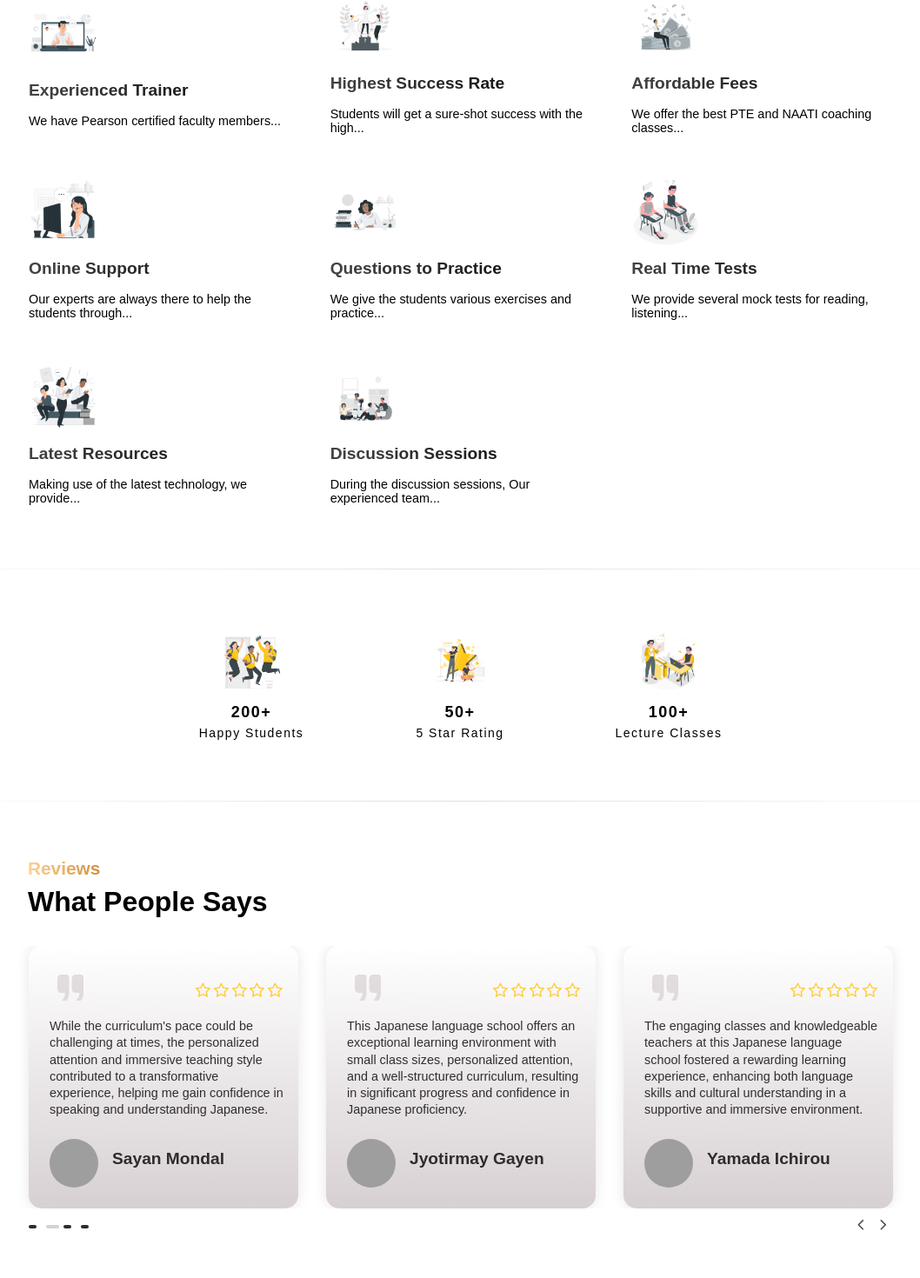
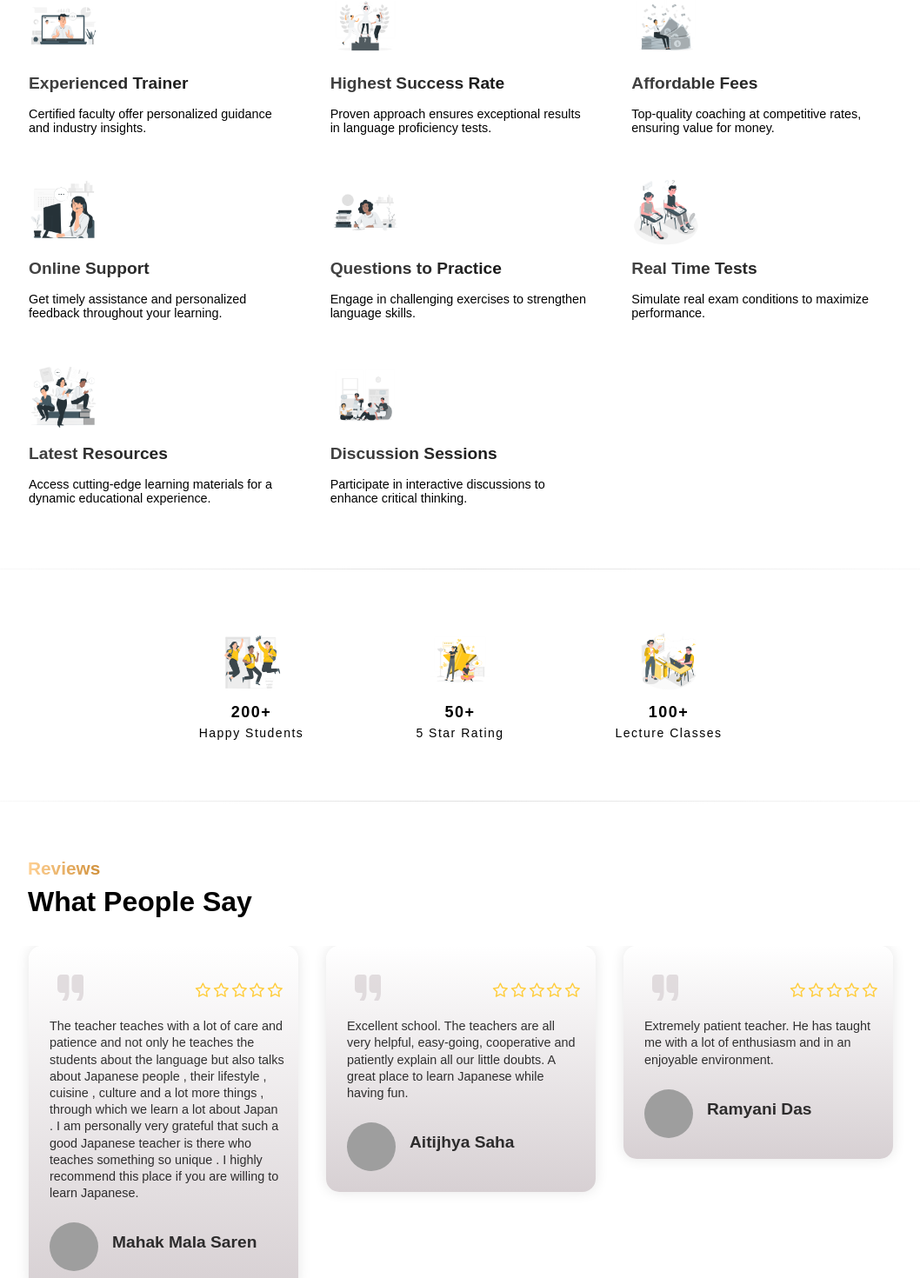
Before and after one commit to sayan0110/yjls-school, a React (Create React App) app: page / in a window 1280 px wide. Shown: the part 5539-7009 px from the top of the page at 87% size, without its empty margins (111-1169 px from the left). Built offline with nearby package versions, Linux system fonts and the light colour scheme; grey boxes are pictures that could not be loaded; a web font is replaced by a local one.

Commit message:
info-updated

```diff
--- a/src/components/Reviews/Review.jsx
+++ b/src/components/Reviews/Review.jsx
@@ -7,28 +7,52 @@ import { Slide } from 'react-awesome-reveal';
 
 let reviews = [
     {
-        name: "Pancham Sardar",
-        img_url: "https://avatars.githubusercontent.com/u/139633470?v=4",
+        name: "Sumita Mondal",
+        img_url: "https://lh3.googleusercontent.com/a-/ALV-UjU9hGMLGr8r7pcpVzOBclOuwRbOOvt_1eOoKxt4vBDwgz1-_w=w75-h75-p-rp-mo-br100",
         stars: 5,
-        disc: `Attending this Japanese language school was a fantastic decision due to its friendly environment and supportive staff, making it easy to connect with fellow students and practice speaking Japanese.It is great way to start my carrer.`
+        disc: `Best Japanese School. This is the best school if you want to learn Japanese. So without wasting time get admitted immediately!! 🇮🇳❤️🇯🇵`
     },
     {
-        name: "Sayan Mondal",
-        img_url: "https://avatars.githubusercontent.com/u/111787853?v=4",
+        name: "Mahak Mala Saren",
+        img_url: "https://lh3.googleusercontent.com/a-/ALV-UjXmcv_xkMDnMk00WmnzSExLms0TYbj6Hqj6mBrrTFgKLG5g3MU=w75-h75-p-rp-mo-br100",
         stars: 5,
-        disc: `While the curriculum's pace could be challenging at times, the personalized attention and immersive teaching style contributed to a transformative experience, helping me gain confidence in speaking and understanding Japanese.`
+        disc: `The teacher teaches with a lot of care and patience and not only he teaches the students about the language but also talks about Japanese people , their lifestyle , cuisine , culture and a lot more things , through which we learn a lot about Japan . I am personally very grateful  that such a good Japanese teacher is there who teaches something so unique  . I highly recommend this place if you are willing to learn Japanese.`
     },
     {
-        name: "Jyotirmay Gayen",
-        img_url: "https://scontent.fccu31-2.fna.fbcdn.net/v/t39.30808-6/300784210_108013728701892_9044260359287301210_n.jpg?stp=cp6_dst-jpg&_nc_cat=104&ccb=1-7&_nc_sid=5f2048&_nc_ohc=d1E_gsjpvowAb7EU6F_&_nc_ht=scontent.fccu31-2.fna&oh=00_AfDQYLf7Q8YvFncJhRTWdcentZhvPIU6YK9f9fulceGh1g&oe=661B1CE3",
+        name: "Aitijhya Saha",
+        img_url: "https://lh3.googleusercontent.com/a/ACg8ocKBlaqwERhErR29RQwiJL-piMa6yN8m2mj70T7ofAfuBSGExw=w75-h75-p-rp-mo-ba2-br100",
         stars: 5,
-        disc: `This Japanese language school offers an exceptional learning environment with small class sizes, personalized attention, and a well-structured curriculum, resulting in significant progress and confidence in Japanese proficiency.`
+        disc: `Excellent school. The teachers are all very helpful, easy-going, cooperative  and patiently explain all our little doubts. A great place to learn Japanese while having fun.`
     },
     {
-        name: "Yamada Ichirou",
-        img_url: "https://i.pinimg.com/236x/2c/2f/6c/2c2f6c036c63482501f4fc611ae92309.jpg",
+        name: "Ramyani Das",
+        img_url: "https://lh3.googleusercontent.com/a-/ALV-UjVrOI7sLN59Ik8AKyVT5b94Wzz6HFRuYrFW1T33LaVquPVXw56a=w75-h75-p-rp-mo-br100",
         stars: 5,
-        disc: `The engaging classes and knowledgeable teachers at this Japanese language school fostered a rewarding learning experience, enhancing both language skills and cultural understanding in a supportive and immersive environment.`
+        disc: `Extremely patient teacher. He has taught me with a lot of enthusiasm and in an enjoyable environment.`
+    },
+    {
+        name: "Srayashi Ghosh",
+        img_url: "https://lh3.googleusercontent.com/a-/ALV-UjU7ISGxKX472GwGcW89YD41VYBnrxMIUizsktnaK7yY67t-_UI=w75-h75-p-rp-mo-br100",
+        stars: 5,
+        disc: `Amazing place to begin with learning Japanese language. With approachable and understanding teacher it becomes easy to learn and grasp a difficult language like Japanese. Highly recommended for all stages.`
+    },
+    {
+        name: "Anju Maheshwari Sarkhel",
+        img_url: "https://lh3.googleusercontent.com/a-/ALV-UjVWvLIW54AN6Mo74iu_xImJEZtl5jcu6A-FJCCb_9LlcVqzR1M=w75-h75-p-rp-mo-br100",
+        stars: 5,
+        disc: `Awesome place. Teachers are anazing and easy going . Definately recommended.`
+    },
+    {
+        name: "Bikram Mistry",
+        img_url: "https://lh3.googleusercontent.com/a/ACg8ocJYF5FZCnKpo5GMRlrTZZTRholUQX3EI3x_EpmQVxgyHppHvA=w75-h75-p-rp-mo-br100",
+        stars: 5,
+        disc: `Best language school.`
+    },
+    {
+        name: "mousumi sarkar",
+        img_url: "https://lh3.googleusercontent.com/a-/ALV-UjXXIT5mSQMPLmBCGVn-xQilDZYb_yV3OqzJ0rpgs6hN1WXeuqiLRA=w75-h75-p-rp-mo-br100",
+        stars: 5,
+        disc: `The teachers are really helpful.`
     },
 ]
 var settings = {
@@ -84,7 +108,7 @@ const Review = () => {
         <Container id="reviews">
             <Slide direction="down">
                 <span className="review">Reviews</span>
-                <h1 className="review-des">what people says</h1>
+                <h1 className="review-des">what people say</h1>
             </Slide>
             <Testimonials>
                 <Slider ref={arrowRef} {...settings}>
--- a/src/components/WhyChoose/WhyUs.jsx
+++ b/src/components/WhyChoose/WhyUs.jsx
@@ -19,13 +19,13 @@ const WhyUs = () => {
         <span className="wha">Why Us</span>
         <h1 className="wha-des">Reason For Choosing</h1>
       </Slide>
+
       <Cards>
-
         <Slide direction="left">
           <Card
             Icon={<img className="wha-img" src={Trainer} alt="Trainer" />}
             title={"Experienced Trainer"}
-            disc={`We have Pearson certified faculty members...`}
+            disc={`Certified faculty offer personalized guidance and industry insights.`}
           />
         </Slide>
 
@@ -33,7 +33,7 @@ const WhyUs = () => {
           <Card
             Icon={<img className="wha-img" src={Success} alt="Success" />}
             title={"Highest Success Rate"}
-            disc={`Students will get a sure-shot success with the high...`}
+            disc={`Proven approach ensures exceptional results in language proficiency tests.`}
           />
         </Slide>
 
@@ -41,7 +41,7 @@ const WhyUs = () => {
           <Card
             Icon={<img className="wha-img" src={Fees} alt="Fees" />}
             title={"Affordable Fees"}
-            disc={`We offer the best PTE and NAATI coaching classes...`}
+            disc={`Top-quality coaching at competitive rates, ensuring value for money.`}
           />
         </Slide>
 
@@ -49,7 +49,7 @@ const WhyUs = () => {
           <Card
             Icon={<img className="wha-img" src={Support} alt="Support" />}
             title={"Online Support"}
-            disc={`Our experts are always there to help the students through...`}
+            disc={`Get timely assistance and personalized feedback throughout your learning.`}
           />
         </Slide>
 
@@ -57,7 +57,7 @@ const WhyUs = () => {
           <Card
             Icon={<img className="wha-img" src={Practice} alt="Practice" />}
             title={"Questions to Practice"}
-            disc={`We give the students various exercises and practice...`}
+            disc={`Engage in challenging exercises to strengthen language skills.`}
           />
         </Slide>
 
@@ -65,7 +65,7 @@ const WhyUs = () => {
           <Card
             Icon={<img className="wha-img" src={Test} alt="Test" />}
             title={"Real Time Tests"}
-            disc={`We provide several mock tests for reading, listening...`}
+            disc={`Simulate real exam conditions to maximize performance.`}
           />
         </Slide>
 
@@ -73,7 +73,7 @@ const WhyUs = () => {
           <Card
             Icon={<img className="wha-img" src={Resource} alt="Resource" />}
             title={"Latest Resources"}
-            disc={`Making use of the latest technology, we provide...`}
+            disc={`Access cutting-edge learning materials for a dynamic educational experience.`}
           />
         </Slide>
 
@@ -81,11 +81,11 @@ const WhyUs = () => {
           <Card
             Icon={<img className="wha-img" src={Discussion} alt="Discussion" />}
             title={"Discussion Sessions"}
-            disc={`During the discussion sessions, Our experienced team...`}
+            disc={`Participate in interactive discussions to enhance critical thinking.`}
           />
         </Slide>
+      </Cards>
 
-      </Cards>
     </Container>
   );
 };
```
Also changed, not shown: 1 other file (tests, documents, lock files or other folders).
